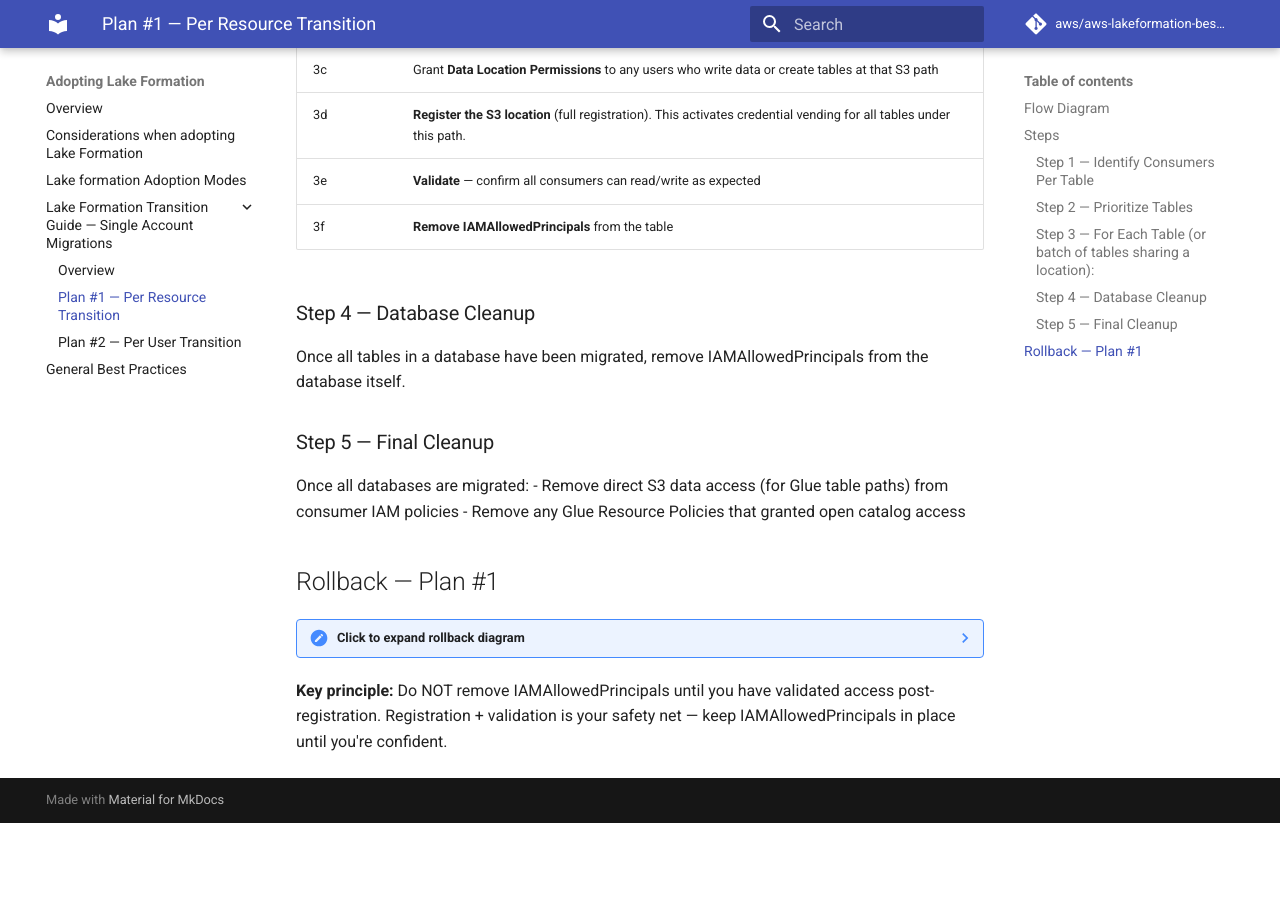
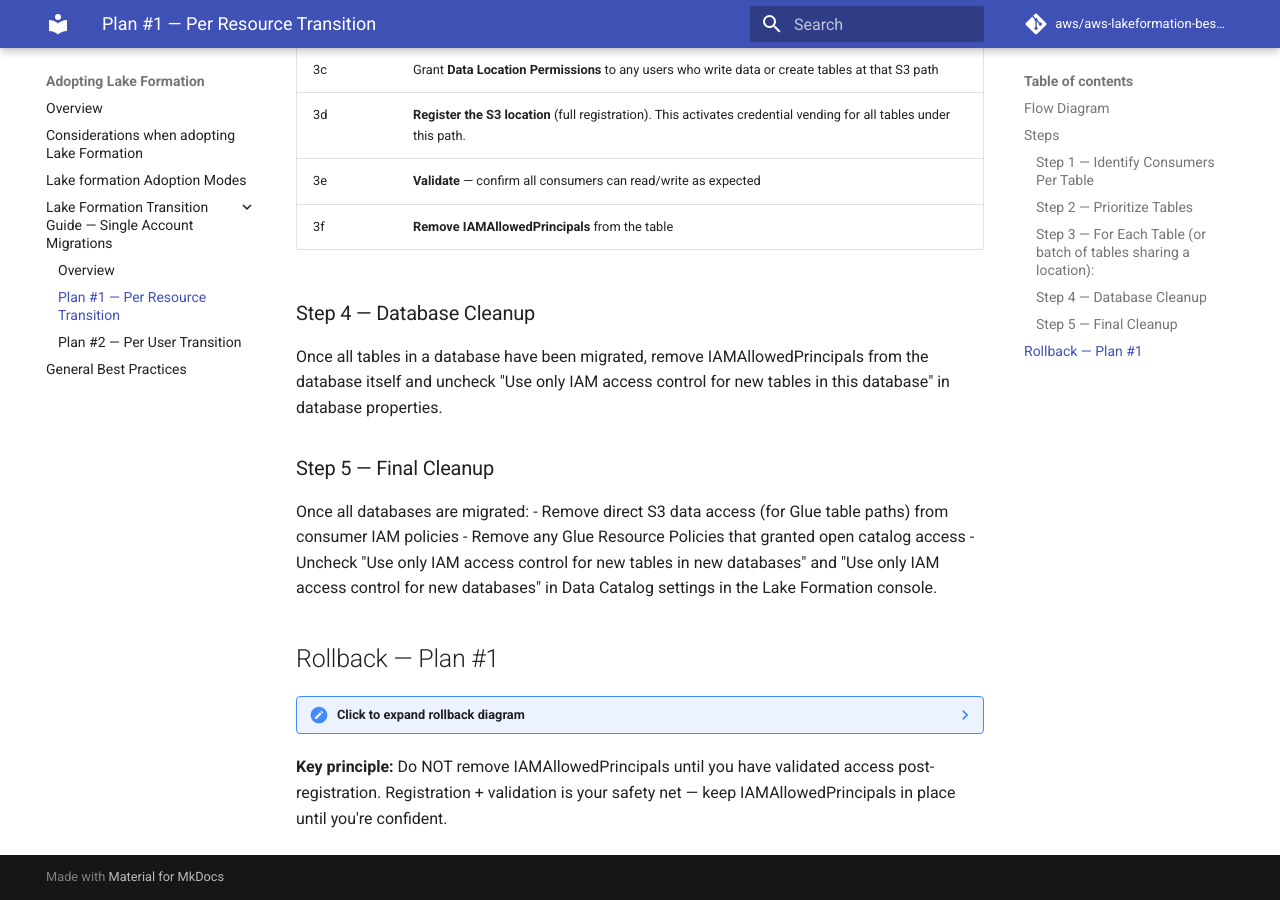
Before and after one commit to aws/aws-lakeformation-best-practices, an MkDocs documentation site: the page built from content/adopting-lake-formation/transition-guide/single-account-transition-plan-1-per-resource.md, in a window 1280 px wide and 900 px high, scrolled down 1036 px. Built offline with MkDocs 1.6.1 and Material for MkDocs 9.7.7, drawn with Linux system fonts in a browser that asks for light colours; comment, search, counter and statistics services are not loaded; before the commit the page ends 1859 px from its top, so only the background shows below that; some of the changed text lies outside the part shown.

Commit message:
Minor fixes to single account transition plan for clarity.

```diff
--- a/content/adopting-lake-formation/transition-guide/single-account-transition-plan-1-per-resource.md
+++ b/content/adopting-lake-formation/transition-guide/single-account-transition-plan-1-per-resource.md
@@ -1,6 +1,6 @@
 # Transition Plan #1 — Per Resource Transition
 
-In this approach, you migrate **table by table** (or location by location). For each resource, all consumers are migrated at once. This is a clean "all or nothing" approach per resource.
+In this approach, you migrate **table by table** (or location by location). For each resource, all consumers are migrated at once. This is a clean "all or nothing" approach **per resource**.
 
 ## Flow Diagram
 
@@ -11,9 +11,9 @@
         A[Identify consumers per table via CloudTrail] --> B[Prioritize tables: fewest consumers first]
         B --> C[Select next table/location to migrate]
 
-        C --> D[Grant LF table/column permissions to all consumers]
+        C --> D[Grant LF table/column permissions to all consumers of selected tables]
         D --> E[Grant CREATE_TABLE + DESCRIBE on database if first table in DB]
-        E --> F[Grant Data Location Permissions to writers/creators]
+        E --> F[Grant Data Location Permissions to table creators]
         F --> G[Register S3 location full registration]
         G --> H{Validate: Can all consumers access data?}
 
@@ -23,7 +23,7 @@
         R2 --> G
 
         I --> J{All tables in this database migrated?}
-        J -->|Yes| K[Remove IAMAllowedPrincipals from database]
+        J -->|Yes| K[Remove IAMAllowedPrincipals from database and uncheck auto-creation]
         J -->|No| C
         K --> L{All databases migrated?}
         L -->|No| C
@@ -57,13 +57,14 @@
 
 ### Step 4 — Database Cleanup
 
-Once all tables in a database have been migrated, remove IAMAllowedPrincipals from the database itself.
+Once all tables in a database have been migrated, remove IAMAllowedPrincipals from the database itself and uncheck "Use only IAM access control for new tables in this database" in database properties.
 
 ### Step 5 — Final Cleanup
 
 Once all databases are migrated:
 - Remove direct S3 data access (for Glue table paths) from consumer IAM policies
 - Remove any Glue Resource Policies that granted open catalog access
+- Uncheck "Use only IAM access control for new tables in new databases" and "Use only IAM access control for new databases" in Data Catalog settings in the Lake Formation console.
 
 ## Rollback — Plan #1
 
```
